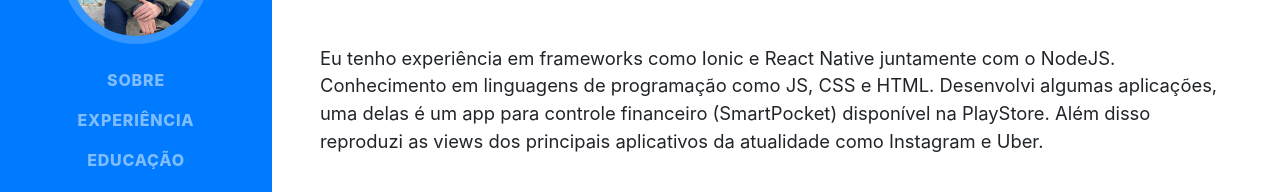
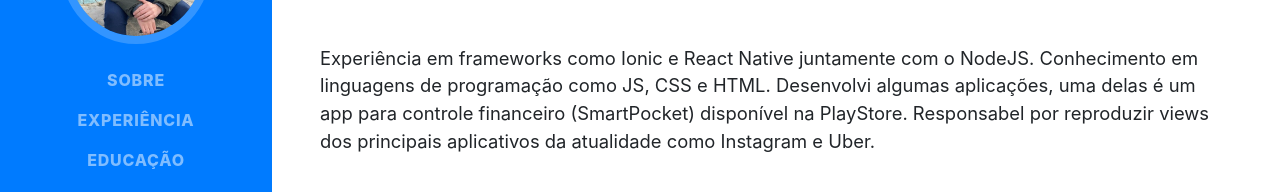
Before and after one commit to TacilioRodriguez/taciliorodriguez.github.io, a website with bundled scripts: page index.html in a window 1280 px wide. Shown: the part 332-524 px from the top of the page. Built offline with nearby package versions, Linux system fonts and the light colour scheme; a web font is replaced by a local one.

Commit message:
Atualização 2
Atualização de descrição

```diff
--- a/index.html
+++ b/index.html
@@ -69,8 +69,8 @@
         <div class="subheading mb-5">Av. Corifeu de Azevedo Marques, 5680 · Vila Lageado, São Paulo - SP · (11) 9 5194-8156 ·
           <a href="mailto:name@email.com">taciliorodriguez@gmail.com</a>
         </div>
-        <p class="lead mb-5">Eu tenho experiência em frameworks como Ionic e React Native juntamente com o NodeJS. Conhecimento em linguagens de programação como JS, CSS e HTML.
-Desenvolvi algumas aplicações, uma delas é um app para controle financeiro (SmartPocket) disponível na PlayStore. Além disso reproduzi as views dos principais aplicativos da atualidade como Instagram e Uber.</p>
+        <p class="lead mb-5">Experiência em frameworks como Ionic e React Native juntamente com o NodeJS. Conhecimento em linguagens de programação como JS, CSS e HTML.
+Desenvolvi algumas aplicações, uma delas é um app para controle financeiro (SmartPocket) disponível na PlayStore. Responsabel por reproduzir views dos principais aplicativos da atualidade como Instagram e Uber.</p>
         <div class="social-icons">
           <a href="https://www.linkedin.com/in/taciliorodrigues/">
             <i class="fab fa-linkedin-in"></i>
```
